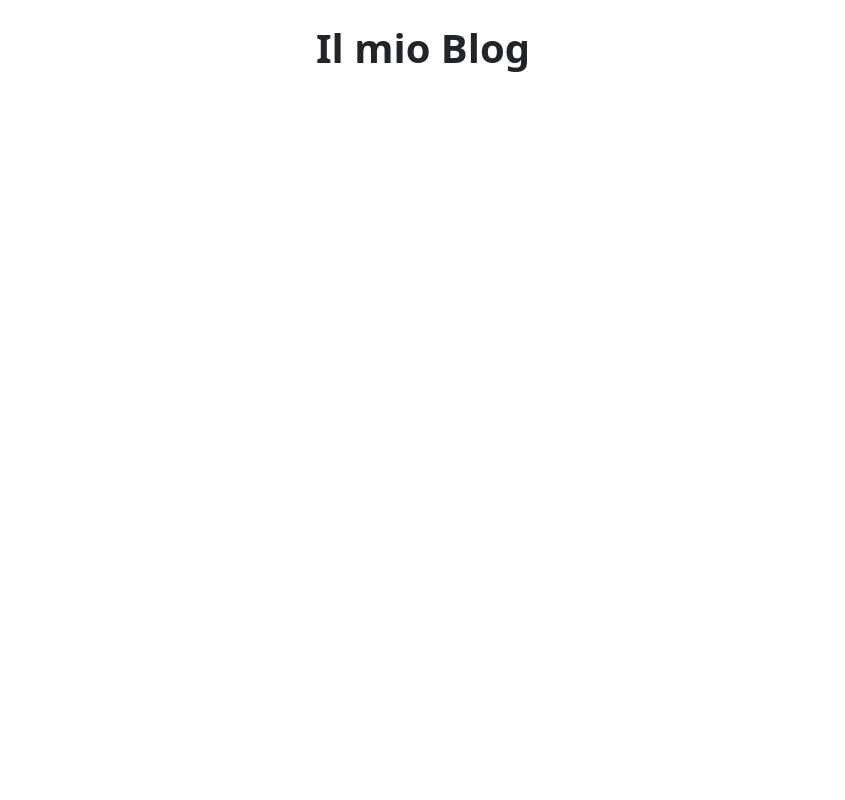
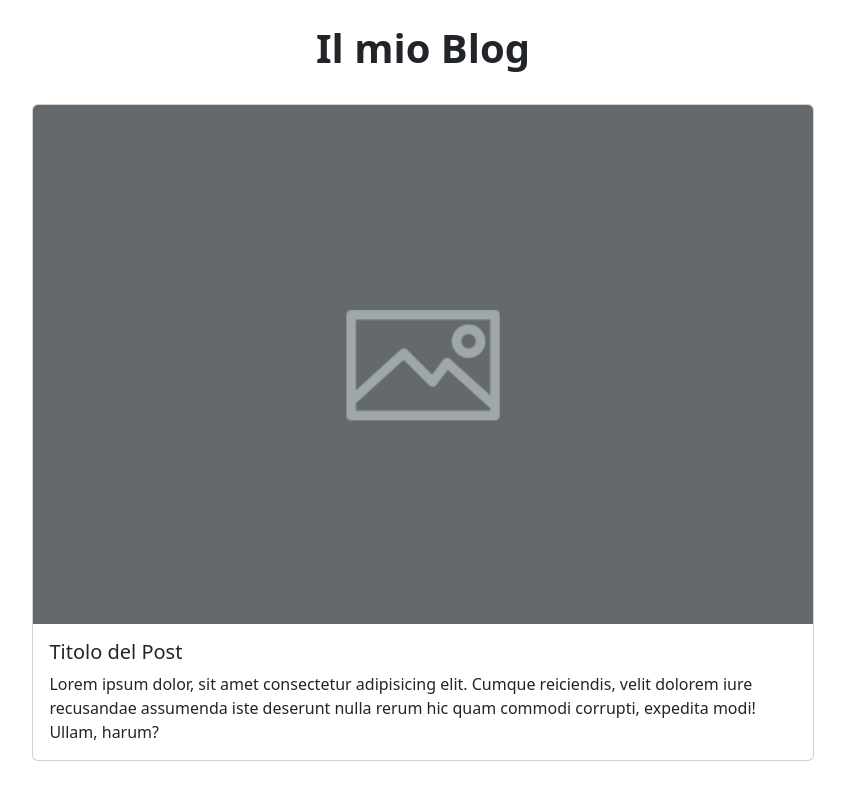
Before and after one commit to luigicaiaffa/react-components, a React (Vite) app: page / in a window 1280 px wide. Shown: the whole page, without its empty margins (217-1062 px from the left). Built offline with nearby package versions, Linux system fonts and the light colour scheme.

Commit message:
add component card

```diff
--- a/src/App.jsx
+++ b/src/App.jsx
@@ -1,6 +1,7 @@
 import { useState } from "react";
 
 import Header from "./components/Header";
+import Main from "./components/Main";
 
 import "../node_modules/bootstrap/dist/css/bootstrap.min.css";
 import "./css/App.css";
@@ -9,6 +10,7 @@ function App() {
   return (
     <>
       <Header />
+      <Main />
     </>
   );
 }
--- /dev/null
+++ b/src/components/Card/Card.jsx
@@ -0,0 +1,18 @@
+import img from "../../img/placeholder-600x400.png";
+import styles from "./card.module.css";
+
+export default function Card() {
+  return (
+    <div className={"card " + "text-left " + styles.cardmain}>
+      <img src={img} className="card-img-top" alt="img" />
+      <div className="card-body">
+        <h5 className="card-title">Titolo del Post</h5>
+        <p className="card-text">
+          Lorem ipsum dolor, sit amet consectetur adipisicing elit. Cumque
+          reiciendis, velit dolorem iure recusandae assumenda iste deserunt
+          nulla rerum hic quam commodi corrupti, expedita modi! Ullam, harum?
+        </p>
+      </div>
+    </div>
+  );
+}
--- /dev/null
+++ b/src/components/Card/card.module.css
@@ -0,0 +1,3 @@
+.cardmain {
+    width: 70%;
+}
--- a/src/components/Main.jsx
+++ b/src/components/Main.jsx
@@ -0,0 +1,13 @@
+import Card from "./Card/Card";
+
+export default function Main() {
+  return (
+    <main>
+      <div className="container">
+        <section className="d-flex justify-content-center">
+          <Card></Card>
+        </section>
+      </div>
+    </main>
+  );
+}
```
Also changed, not shown: src/img/placeholder-600x400.png (added).
